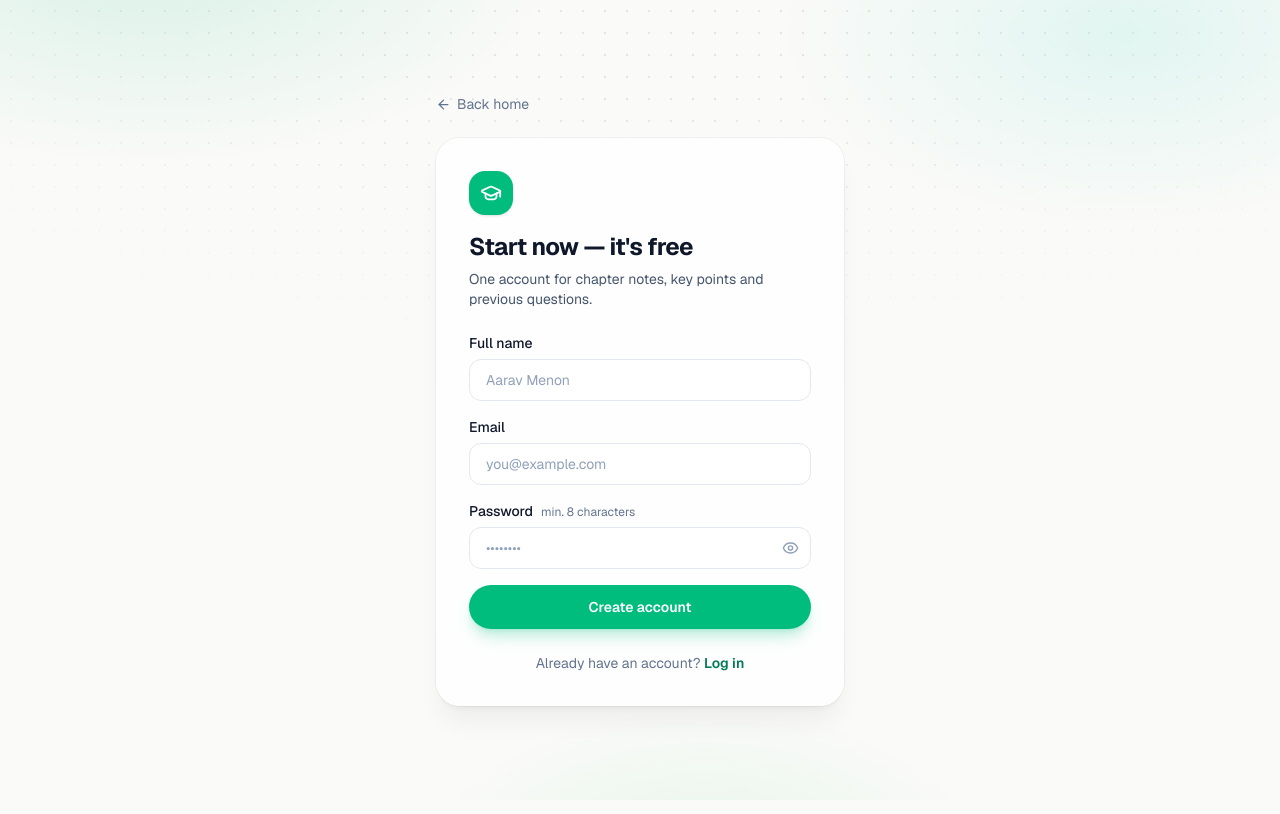
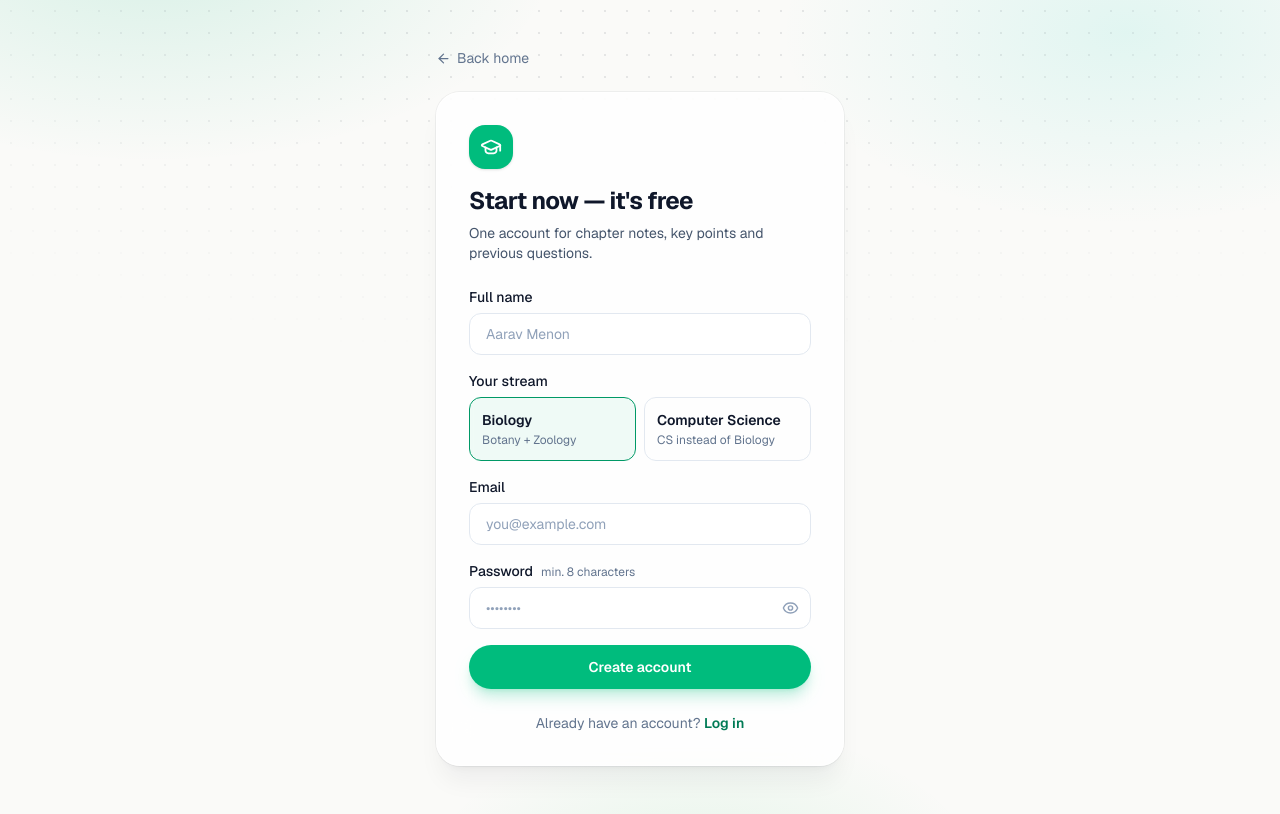
Before and after one commit to nivedhz/plus-one-improvement, a Next.js app: page /auth/sign-up in a window 1280 px wide. Built offline with nearby package versions, Linux system fonts and the light colour scheme; no server answers.

Commit message:
feat(auth): choose science stream during sign-up
Add a Biology/Computer Science picker to the signup form (preselected Biology), accept an optional stream enum in signUpSchema, and persist it via createUser. Login flow untouched. Covered by new auth.test.ts.

```diff
--- a/app/api/auth/sign-up/route.ts
+++ b/app/api/auth/sign-up/route.ts
@@ -51,7 +51,7 @@ export async function POST(req: Request) {
     );
   }
 
-  const { name, email, password } = parsed.data;
+  const { name, email, password, stream } = parsed.data;
 
   if (await findUserByEmail(email)) {
     return apiError(
@@ -69,6 +69,7 @@ export async function POST(req: Request) {
       name,
       email,
       passwordHash: await hashPassword(password),
+      stream,
     });
   } catch (err) {
     if (
--- a/app/components/AuthForm.tsx
+++ b/app/components/AuthForm.tsx
@@ -18,12 +18,15 @@ export default function AuthForm({ mode }: { mode: Mode }) {
   const [name, setName] = useState("");
   const [email, setEmail] = useState("");
   const [password, setPassword] = useState("");
+  const [stream, setStream] = useState<"cs" | "biology">("biology");
   const [showPassword, setShowPassword] = useState(false);
   const [error, setError] = useState<string | null>(null);
 
   const mutation = useMutation({
     mutationFn: async () => {
-      const payload = isSignUp ? { name, email, password } : { email, password };
+      const payload = isSignUp
+        ? { name, email, password, stream }
+        : { email, password };
       const { data } = await api.post(`/auth/${mode}`, payload);
       return data;
     },
@@ -73,6 +76,52 @@ export default function AuthForm({ mode }: { mode: Mode }) {
             placeholder="Aarav Menon"
             className={inputClass}
           />
+        </div>
+      )}
+
+      {isSignUp && (
+        <div>
+          <span id="auth-stream-label" className="mb-1.5 block text-sm font-medium">
+            Your stream
+          </span>
+          <div
+            role="radiogroup"
+            aria-labelledby="auth-stream-label"
+            className="grid grid-cols-2 gap-2"
+          >
+            {(
+              [
+                {
+                  value: "biology",
+                  title: "Biology",
+                  detail: "Botany + Zoology",
+                },
+                {
+                  value: "cs",
+                  title: "Computer Science",
+                  detail: "CS instead of Biology",
+                },
+              ] as const
+            ).map((o) => (
+              <button
+                key={o.value}
+                type="button"
+                role="radio"
+                aria-checked={stream === o.value}
+                onClick={() => setStream(o.value)}
+                className={`rounded-xl border p-3 text-left transition ${
+                  stream === o.value
+                    ? "border-emerald-600 bg-emerald-500/[0.06] dark:border-indigo-500 dark:bg-indigo-500/[0.08]"
+                    : "border-slate-200 hover:border-slate-300 dark:border-neutral-800 dark:hover:border-neutral-700"
+                }`}
+              >
+                <span className="block text-sm font-semibold">{o.title}</span>
+                <span className="mt-0.5 block text-xs text-slate-500 dark:text-neutral-400">
+                  {o.detail}
+                </span>
+              </button>
+            ))}
+          </div>
         </div>
       )}
 
--- a/app/lib/auth.ts
+++ b/app/lib/auth.ts
@@ -42,6 +42,8 @@ export const signUpSchema = z.object({
     .max(60, "Name is too long."),
   email: emailField,
   password: z.string().min(8, "Password must be at least 8 characters."),
+  // Inline enum (not imported from users.ts) to keep this module Edge-safe.
+  stream: z.enum(["cs", "biology"]).default("biology"),
 });
 
 export const loginSchema = z.object({
--- a/app/lib/users.ts
+++ b/app/lib/users.ts
@@ -46,12 +46,14 @@ export async function createUser(input: {
   name: string;
   email: string;
   passwordHash: string;
+  stream?: Stream;
 }): Promise<User> {
   return db.user.create({
     data: {
       name: input.name,
       email: input.email.toLowerCase(),
       passwordHash: input.passwordHash,
+      stream: input.stream ?? "biology",
     },
   });
 }
```
Also changed, not shown: 1 other file (tests, documents, lock files or other folders).
